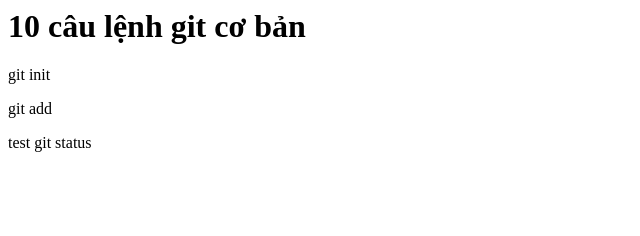
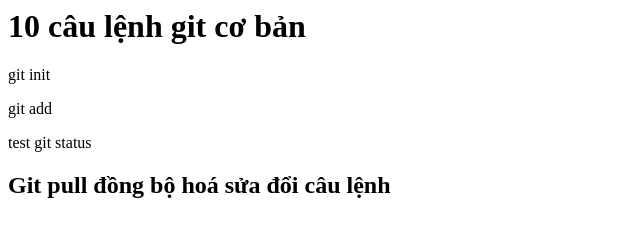
Before and after one commit to quanquyt1204/githubs, a plain HTML site: page index.html in a window 1280 px wide. Shown: the whole page, without its empty margins (0-640 px from the left). Drawn offline with Linux system fonts and the light colour scheme.

Commit message:
Update index.html

```diff
--- a/index.html
+++ b/index.html
@@ -9,5 +9,6 @@
     <p>git init</p>
     <p>git add</p>
     <span>test git status</span>
+    <h2>Git pull đồng bộ hoá sửa đổi câu lệnh</h2>
 </body>
 </html>
```
